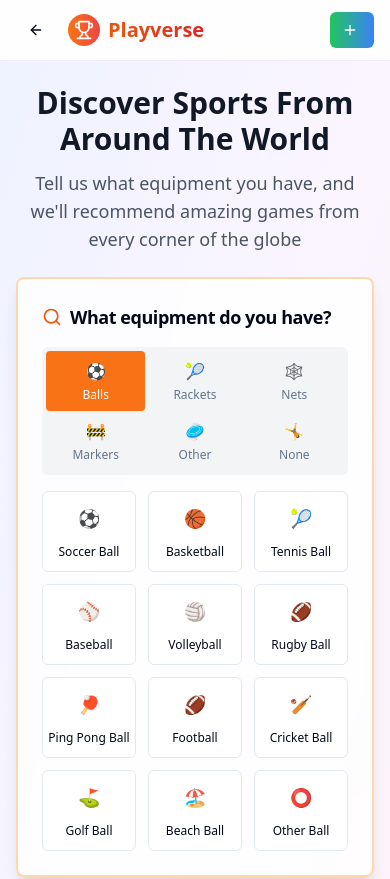
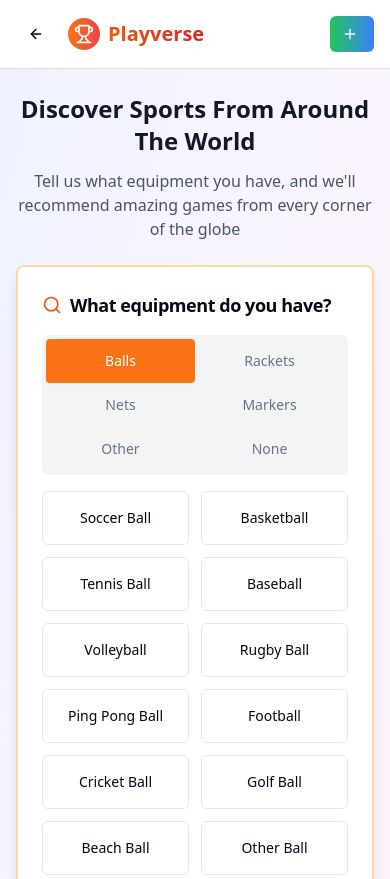
Before and after one commit to manthand23/playverse, a React (Vite) app: page /app in a window 390 px wide. Shown: the top 879 px of the page. Built offline with nearby package versions, Linux system fonts and the light colour scheme.

Commit message:
Refactor: Remove irrelevant emojis and improve mobile UI
- Removed emojis that don't match the text description.
- Prioritized mobile app UI improvements.

```diff
--- a/src/components/EquipmentSelector.tsx
+++ b/src/components/EquipmentSelector.tsx
@@ -14,49 +14,49 @@ const EquipmentSelector: React.FC<EquipmentSelectorProps> = ({
 }) => {
   const equipmentOptions = [
     // Balls
-    { name: 'Soccer Ball', emoji: '⚽', category: 'Balls' },
-    { name: 'Basketball', emoji: '🏀', category: 'Balls' },
-    { name: 'Tennis Ball', emoji: '🎾', category: 'Balls' },
-    { name: 'Baseball', emoji: '⚾', category: 'Balls' },
-    { name: 'Volleyball', emoji: '🏐', category: 'Balls' },
-    { name: 'Rugby Ball', emoji: '🏈', category: 'Balls' },
-    { name: 'Ping Pong Ball', emoji: '🏓', category: 'Balls' },
-    { name: 'Football', emoji: '🏈', category: 'Balls' },
-    { name: 'Cricket Ball', emoji: '🏏', category: 'Balls' },
-    { name: 'Golf Ball', emoji: '⛳', category: 'Balls' },
-    { name: 'Beach Ball', emoji: '🏖️', category: 'Balls' },
-    { name: 'Other Ball', emoji: '⭕', category: 'Balls' },
+    { name: 'Soccer Ball', category: 'Balls' },
+    { name: 'Basketball', category: 'Balls' },
+    { name: 'Tennis Ball', category: 'Balls' },
+    { name: 'Baseball', category: 'Balls' },
+    { name: 'Volleyball', category: 'Balls' },
+    { name: 'Rugby Ball', category: 'Balls' },
+    { name: 'Ping Pong Ball', category: 'Balls' },
+    { name: 'Football', category: 'Balls' },
+    { name: 'Cricket Ball', category: 'Balls' },
+    { name: 'Golf Ball', category: 'Balls' },
+    { name: 'Beach Ball', category: 'Balls' },
+    { name: 'Other Ball', category: 'Balls' },
 
     // Rackets & Sticks
-    { name: 'Tennis Racket', emoji: '🎾', category: 'Rackets' },
-    { name: 'Badminton Racket', emoji: '🏸', category: 'Rackets' },
-    { name: 'Ping Pong Paddle', emoji: '🏓', category: 'Rackets' },
-    { name: 'Baseball Bat', emoji: '⚾', category: 'Rackets' },
-    { name: 'Hockey Stick', emoji: '🏒', category: 'Rackets' },
-    { name: 'Cricket Bat', emoji: '🏏', category: 'Rackets' },
+    { name: 'Tennis Racket', category: 'Rackets' },
+    { name: 'Badminton Racket', category: 'Rackets' },
+    { name: 'Ping Pong Paddle', category: 'Rackets' },
+    { name: 'Baseball Bat', category: 'Rackets' },
+    { name: 'Hockey Stick', category: 'Rackets' },
+    { name: 'Cricket Bat', category: 'Rackets' },
 
     // Nets
-    { name: 'Volleyball Net', emoji: '🏐', category: 'Nets' },
-    { name: 'Tennis Net', emoji: '🎾', category: 'Nets' },
-    { name: 'Badminton Net', emoji: '🏸', category: 'Nets' },
-    { name: 'Basketball Net', emoji: '🏀', category: 'Nets' },
-    { name: 'Soccer Net', emoji: '⚽', category: 'Nets' },
-    { name: 'Hockey Net', emoji: '🏒', category: 'Nets' },
+    { name: 'Volleyball Net', category: 'Nets' },
+    { name: 'Tennis Net', category: 'Nets' },
+    { name: 'Badminton Net', category: 'Nets' },
+    { name: 'Basketball Net', category: 'Nets' },
+    { name: 'Soccer Net', category: 'Nets' },
+    { name: 'Hockey Net', category: 'Nets' },
 
     // Markers
-    { name: 'Cones', emoji: '🚧', category: 'Markers' },
-    { name: 'Flags', emoji: '🚩', category: 'Markers' },
-    { name: 'Chalk', emoji: '✏️', category: 'Markers' },
+    { name: 'Cones', category: 'Markers' },
+    { name: 'Flags', category: 'Markers' },
+    { name: 'Chalk', category: 'Markers' },
 
     // Other
-    { name: 'Frisbee', emoji: '🥏', category: 'Other' },
-    { name: 'Bean Bags', emoji: '👜', category: 'Other' },
-    { name: 'Skipping Rope', emoji: '🪢', category: 'Other' },
-    { name: 'Hula Hoop', emoji: '⭕', category: 'Other' },
-    { name: 'Stopwatch', emoji: '⏱️', category: 'Other' },
+    { name: 'Frisbee', category: 'Other' },
+    { name: 'Bean Bags', category: 'Other' },
+    { name: 'Skipping Rope', category: 'Other' },
+    { name: 'Hula Hoop', category: 'Other' },
+    { name: 'Stopwatch', category: 'Other' },
 
     // No Equipment
-    { name: 'No Equipment', emoji: '🤸', category: 'None' }
+    { name: 'No Equipment', category: 'None' }
   ];
 
   const toggleEquipment = (equipment: string) => {
@@ -67,34 +67,32 @@ const EquipmentSelector: React.FC<EquipmentSelectorProps> = ({
   };
 
   const categories = [
-    { id: 'Balls', name: 'Balls', icon: '⚽' },
-    { id: 'Rackets', name: 'Rackets & Sticks', icon: '🎾' },
-    { id: 'Nets', name: 'Nets', icon: '🕸️' },
-    { id: 'Markers', name: 'Markers', icon: '🚧' },
-    { id: 'Other', name: 'Other', icon: '🥏' },
-    { id: 'None', name: 'None', icon: '🤸' }
+    { id: 'Balls', name: 'Balls' },
+    { id: 'Rackets', name: 'Rackets' },
+    { id: 'Nets', name: 'Nets' },
+    { id: 'Markers', name: 'Markers' },
+    { id: 'Other', name: 'Other' },
+    { id: 'None', name: 'None' }
   ];
 
   return (
     <div className="space-y-4">
       <Tabs defaultValue="Balls" className="w-full">
-        <TabsList className="grid w-full grid-cols-3 lg:grid-cols-6 h-auto p-1 bg-gray-100">
+        <TabsList className="grid w-full grid-cols-2 md:grid-cols-6 h-auto p-1 bg-gray-100">
           {categories.map(category => (
             <TabsTrigger
               key={category.id}
               value={category.id}
-              className="flex flex-col items-center p-2 text-xs data-[state=active]:bg-orange-500 data-[state=active]:text-white"
+              className="flex items-center justify-center p-3 text-sm font-medium data-[state=active]:bg-orange-500 data-[state=active]:text-white"
             >
-              <span className="text-base mb-1">{category.icon}</span>
-              <span className="hidden sm:inline">{category.name}</span>
-              <span className="sm:hidden">{category.name.split(' ')[0]}</span>
+              {category.name}
             </TabsTrigger>
           ))}
         </TabsList>
 
         {categories.map(category => (
           <TabsContent key={category.id} value={category.id} className="mt-4">
-            <div className="grid grid-cols-3 sm:grid-cols-4 md:grid-cols-6 lg:grid-cols-8 gap-3">
+            <div className="grid grid-cols-2 sm:grid-cols-3 md:grid-cols-4 gap-3">
               {equipmentOptions
                 .filter(item => item.category === category.id)
                 .map(equipment => (
@@ -103,14 +101,13 @@ const EquipmentSelector: React.FC<EquipmentSelectorProps> = ({
                     variant={selectedEquipment.includes(equipment.name) ? "default" : "outline"}
                     size="sm"
                     onClick={() => toggleEquipment(equipment.name)}
-                    className={`transition-all duration-200 h-auto py-3 px-2 flex flex-col items-center space-y-1 ${
+                    className={`transition-all duration-200 h-auto py-4 px-3 text-center ${
                       selectedEquipment.includes(equipment.name)
-                        ? 'bg-gradient-to-r from-orange-500 to-red-500 hover:from-orange-600 hover:to-red-600 text-white border-0 shadow-lg'
+                        ? 'bg-gradient-to-r from-orange-500 to-red-500 hover:from-orange-600 hover:to-red-600 text-white border-0'
                         : 'hover:border-orange-300 hover:bg-orange-50'
                     }`}
                   >
-                    <span className="text-lg">{equipment.emoji}</span>
-                    <span className="text-xs text-center leading-tight">{equipment.name}</span>
+                    <span className="text-sm font-medium">{equipment.name}</span>
                   </Button>
                 ))}
             </div>
@@ -138,7 +135,7 @@ const EquipmentSelector: React.FC<EquipmentSelectorProps> = ({
                 variant="secondary"
                 className="bg-gradient-to-r from-orange-100 to-red-100 text-orange-800 border border-orange-200 px-3 py-1"
               >
-                {equipmentOptions.find(eq => eq.name === item)?.emoji} {item}
+                {item}
               </Badge>
             ))}
           </div>
--- a/src/pages/App.tsx
+++ b/src/pages/App.tsx
@@ -1,3 +1,4 @@
+
 import React, { useState } from 'react';
 import { Search, Plus, Globe, Users, Trophy, MapPin, ArrowLeft } from 'lucide-react';
 import { Button } from '@/components/ui/button';
@@ -95,8 +96,8 @@ const AppPage = () => {
   return (
     <div className="min-h-screen bg-gradient-to-br from-indigo-50 via-purple-50 to-pink-50">
       {/* Header */}
-      <header className="bg-white/90 backdrop-blur-md border-b border-purple-200/50 sticky top-0 z-40">
-        <div className="container mx-auto px-4 py-3">
+      <header className="bg-white border-b border-purple-200 sticky top-0 z-40">
+        <div className="container mx-auto px-4 py-4">
           <div className="flex items-center justify-between">
             <div className="flex items-center space-x-3">
               <Button
@@ -131,18 +132,18 @@ const AppPage = () => {
       <div className="container mx-auto px-4 py-6 space-y-6">
         {/* Hero Section */}
         <div className="text-center space-y-3">
-          <h2 className="text-3xl md:text-4xl font-bold text-gray-900 mb-2">
+          <h2 className="text-2xl md:text-3xl font-bold text-gray-900 mb-2">
             Discover Sports From Around The World
           </h2>
-          <p className="text-lg md:text-xl text-gray-600 max-w-2xl mx-auto">
+          <p className="text-base md:text-lg text-gray-600 max-w-2xl mx-auto">
             Tell us what equipment you have, and we'll recommend amazing games from every corner of the globe
           </p>
         </div>
 
         {/* Equipment Selector */}
-        <Card className="border-2 border-orange-200 shadow-lg bg-white/80 backdrop-blur-sm">
+        <Card className="border-2 border-orange-200 shadow-lg bg-white">
           <CardHeader className="pb-4">
-            <CardTitle className="flex items-center space-x-2 text-lg md:text-xl">
+            <CardTitle className="flex items-center space-x-2 text-lg">
               <Search className="w-5 h-5 text-orange-600" />
               <span>What equipment do you have?</span>
             </CardTitle>
@@ -157,17 +158,17 @@ const AppPage = () => {
 
         {/* Quick Stats */}
         {selectedEquipment.length > 0 && (
-          <div className="grid grid-cols-1 sm:grid-cols-3 gap-3">
+          <div className="grid grid-cols-3 gap-3">
             <Card className="text-center p-4 bg-gradient-to-br from-blue-500 to-blue-600 text-white">
-              <div className="text-2xl font-bold">{recommendations.length}</div>
+              <div className="text-xl font-bold">{recommendations.length}</div>
               <div className="text-sm opacity-90">Games Found</div>
             </Card>
             <Card className="text-center p-4 bg-gradient-to-br from-green-500 to-green-600 text-white">
-              <div className="text-2xl font-bold">{recommendations.filter(g => g.type === "Outdoor" || g.type === "Indoor/Outdoor").length}</div>
+              <div className="text-xl font-bold">{recommendations.filter(g => g.type === "Outdoor" || g.type === "Indoor/Outdoor").length}</div>
               <div className="text-sm opacity-90">Outdoor</div>
             </Card>
             <Card className="text-center p-4 bg-gradient-to-br from-purple-500 to-purple-600 text-white">
-              <div className="text-2xl font-bold">{recommendations.filter(g => g.type === "Indoor" || g.type === "Indoor/Outdoor").length}</div>
+              <div className="text-xl font-bold">{recommendations.filter(g => g.type === "Indoor" || g.type === "Indoor/Outdoor").length}</div>
               <div className="text-sm opacity-90">Indoor</div>
             </Card>
           </div>
@@ -176,11 +177,11 @@ const AppPage = () => {
         {/* Game Recommendations */}
         {recommendations.length > 0 && (
           <div className="space-y-4">
-            <h3 className="text-xl md:text-2xl font-bold text-gray-900 flex items-center space-x-2">
+            <h3 className="text-xl font-bold text-gray-900 flex items-center space-x-2">
               <Globe className="w-6 h-6 text-blue-600" />
               <span>Recommended Games</span>
             </h3>
-            <div className="grid gap-4 md:gap-6 sm:grid-cols-2 lg:grid-cols-3">
+            <div className="grid gap-4 sm:grid-cols-2 lg:grid-cols-1 xl:grid-cols-2">
               {recommendations.map((game) => (
                 <GameCard key={game.id} game={game} />
               ))}
```
Also changed, not shown: src/components/GameCard.tsx (+2 -14 lines), src/components/GameDetailsModal.tsx (+0 -12 lines).
